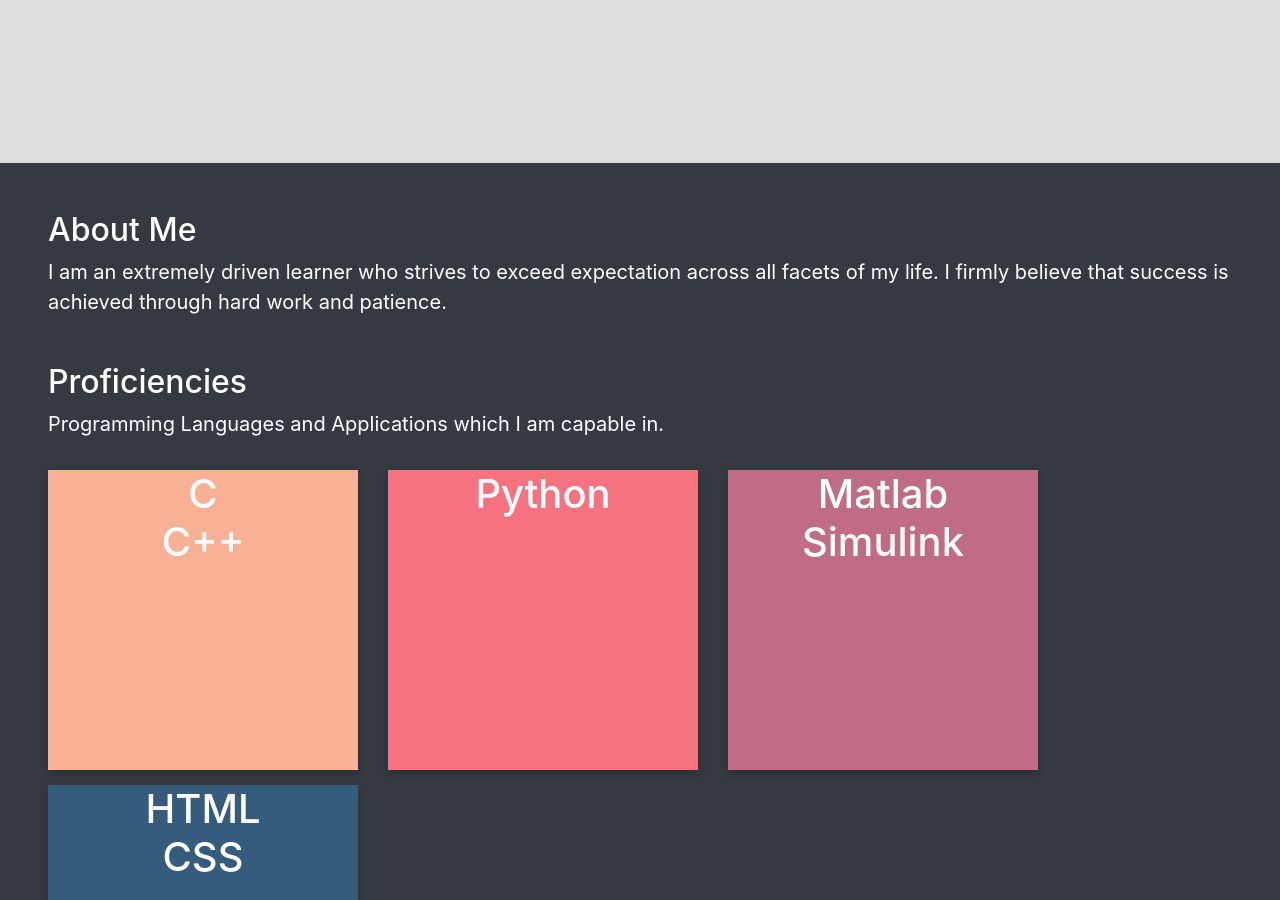
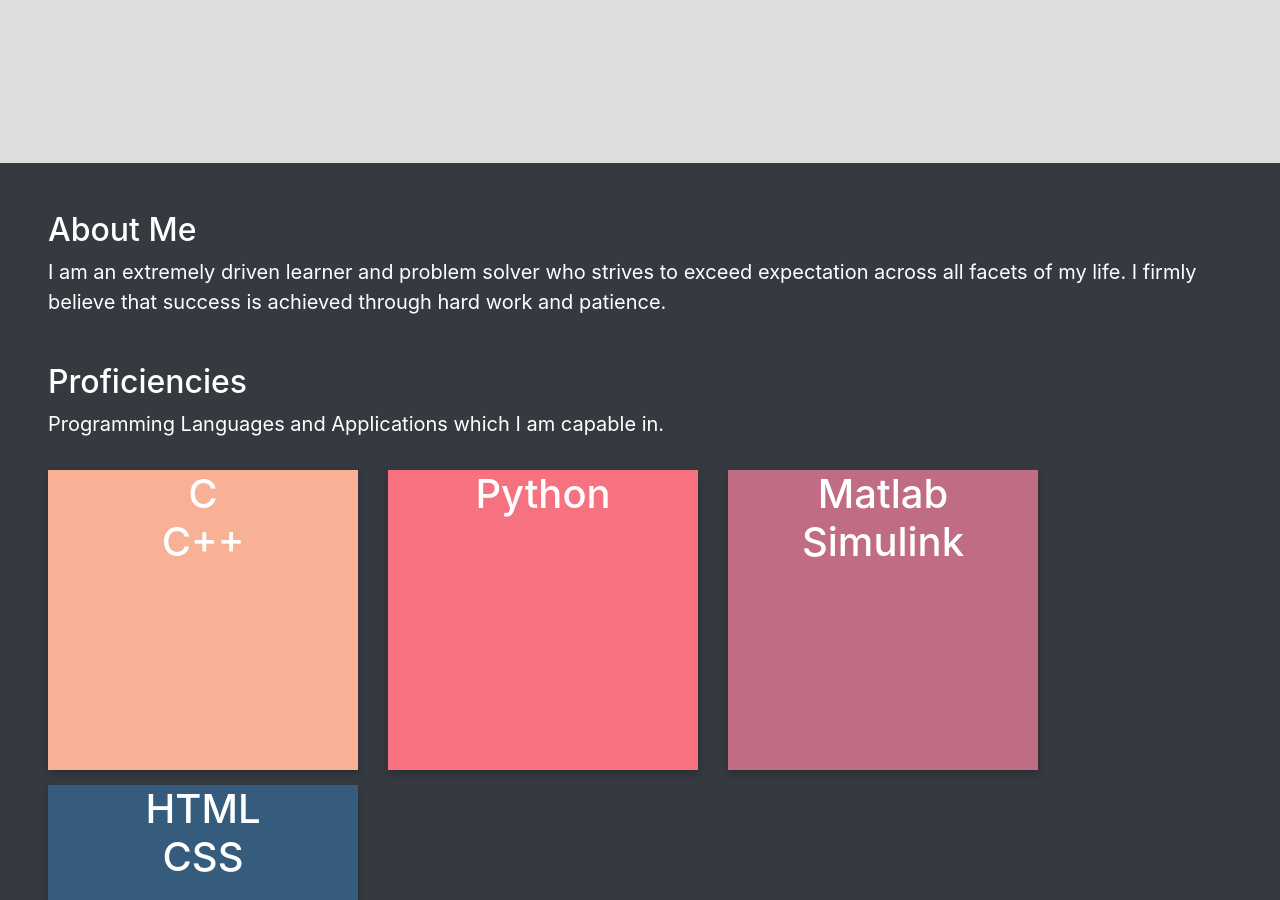
Before and after one commit to MannyLemos/MannyLemos.github.io, a Jekyll site: the page index.html, which Jekyll copies as it is, in a window 1280 px wide and 900 px high, scrolled down 708 px. Built offline with Jekyll 4.4.1, drawn with Linux system fonts in a browser that asks for light colours; nearby versions of some CDN libraries; a script that is not in the unit is left out.

Commit message:
Update index.html

```diff
--- a/index.html
+++ b/index.html
@@ -180,7 +180,7 @@
 <div align="Left">
 <div class="container-fluid p-5 my-3 bg-dark text-white">
 <h2>About Me</h2>
-<p>I am an extremely driven learner who strives to exceed expectation across all facets of my life. I firmly believe that success is achieved through hard work and patience.</p><br>
+<p>I am an extremely driven learner and problem solver who strives to exceed expectation across all facets of my life. I firmly believe that success is achieved through hard work and patience.</p><br>
 <div id ="proficiencies">
 <h2>Proficiencies</h2>
 <p>Programming Languages and Applications which I am capable in.</p>
```
